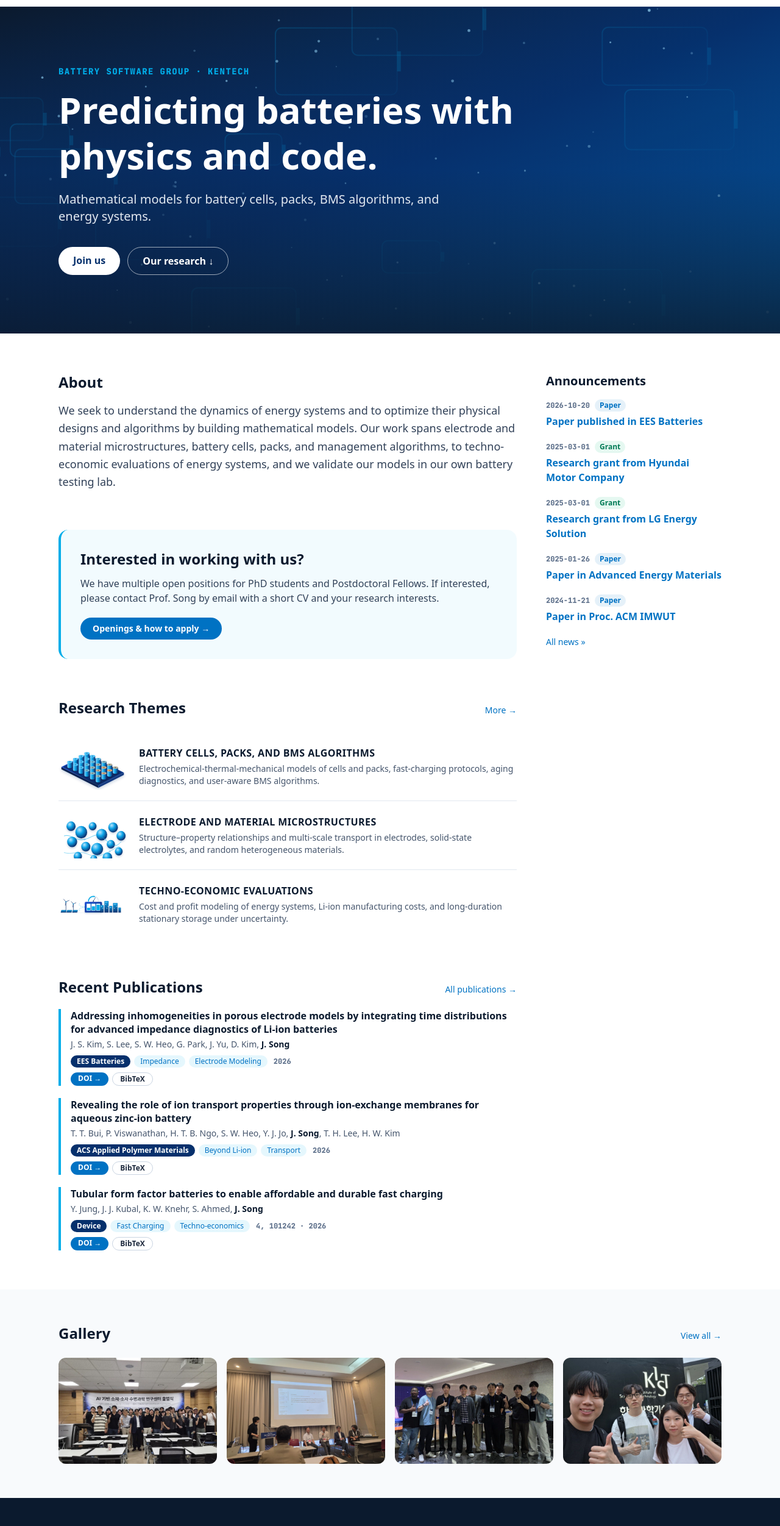
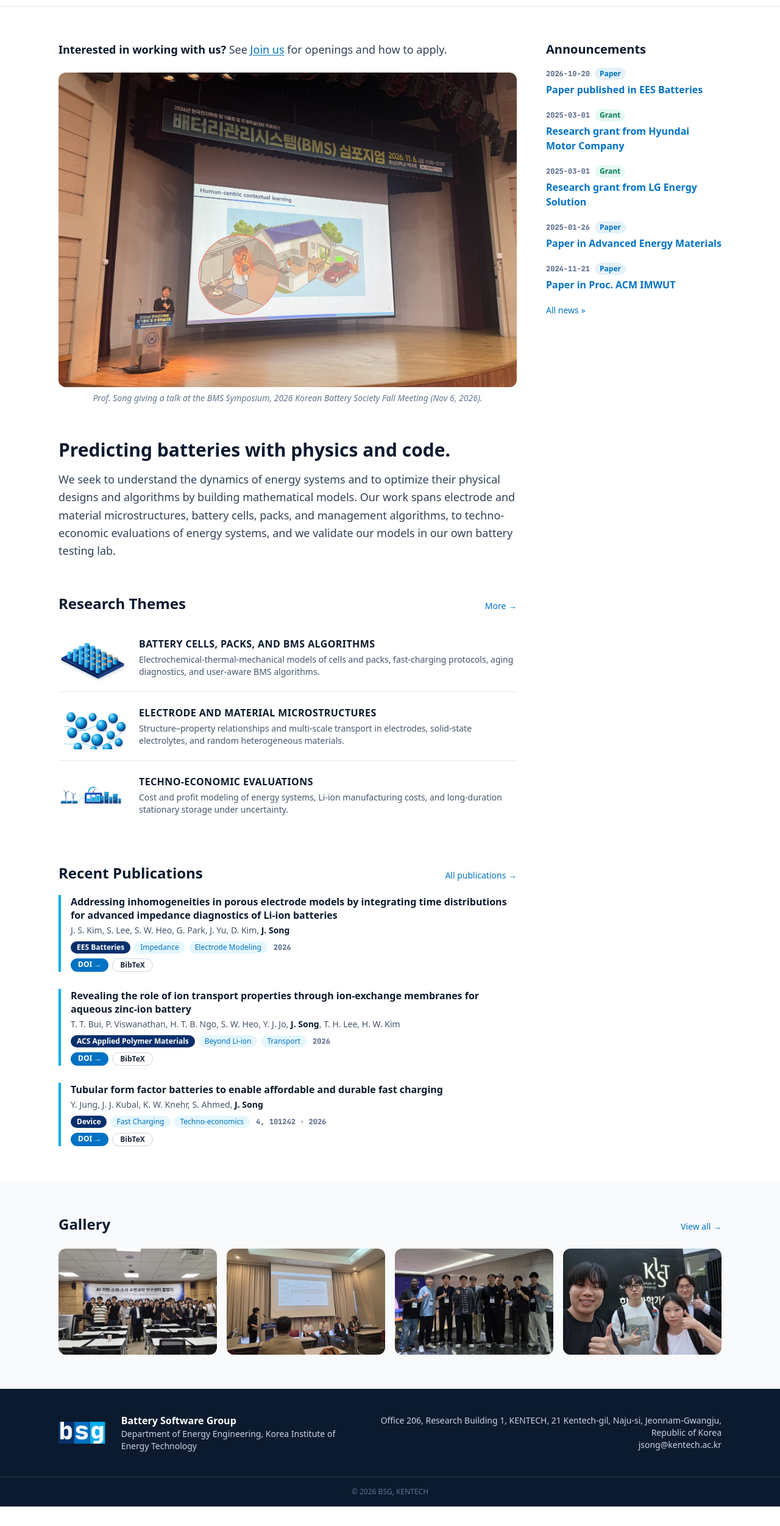
Before and after one commit to BatterySoftwareGroup/bsg-preview, an Astro site: page / in a window 1280 px wide. Shown: the part 50-2553 px from the top of the page at 61% size. After the commit the page ends 2521 px from the top, so only its background shows below. Built offline with nearby package versions, Linux system fonts and the light colour scheme; Astro itself is replaced by a stand-in of ours; a web font is replaced by a local one.

Commit message:
Academic home: talk photo instead of hero, drop animation and KENTECH logo
- Home opens with a captioned talk photo (SD Kang Lab pattern); hero banner,
  canvas animation and hero video/image config removed
- KENTECH logo removed from header, mobile menu and footer
- Footer simplified to lab name + address; full-logo variant removed
- Alumni cards now show their photos; fixed missing space on home

Co-Authored-By: Claude Opus 5.5 <noreply@anthropic.com>

```diff
--- a/docs/CONTENT_GUIDE.md
+++ b/docs/CONTENT_GUIDE.md
@@ -22,20 +22,18 @@
 |---|---|---|
 | name | BSG Lab | 영문 랩명 (헤더·타이틀) |
 | 정식 명칭 (한/영) | Battery Safety & ... Laboratory / 배터리 ○○ 연구실 | hero에 표시 (1단계 작업 시 추가) |
-| tagline | 한 줄 소개 (20단어 이내) | 홈 첫 화면 |
+| mission / about | 홈 제목 한 문장 / 소개 문단 | 홈 About |
+| tagline | 한 줄 소개 (20단어 이내) | 검색·공유 미리보기 설명 |
 | affiliation | KENTECH, Department of ... | footer |
 | address / email / phone / office | | Contact 페이지, footer |
 | mapQuery | Google 지도 검색어 | Contact 지도 |
 | recruiting | 모집 안내 문단 | Contact 'Join us' 박스 |
 | github | 랩 GitHub 주소 | footer |
 
-## 1-1. 첫 화면 배경 / 학교 로고 — `src/site.ts`
-- `heroImage`: `public/hero/hero.jpg` (지금은 임시 그래픽). 가로 1920×1080 이상 JPG.
-- `heroVideo`: mp4를 `public/hero/hero.mp4`로 넣고 경로를 적으면 데스크톱에서 무음 자동재생 영상으로 바뀜(모바일·데이터 절약 모드는 heroImage만 보여줌).
-  **영상 제작 조건**: 1280×720, 10~15초, 24~30 fps, **무음(필수)**, H.264 MP4, 2~4 MB(최대 6 MB). 느린 움직임과 어두운/저채도 장면이 글자 가독성과 루프에 유리. 시작·끝 장면이 비슷하면 반복 티가 안 남.
-  변환(ffmpeg): `ffmpeg -ss 0 -t 12 -i source.mov -vf "scale=1280:-2,fps=30" -an -c:v libx264 -profile:v high -pix_fmt yuv420p -crf 26 -maxrate 2.5M -bufsize 5M -movflags +faststart public/hero/hero.mp4`
-  첫 프레임을 poster로: `ffmpeg -i public/hero/hero.mp4 -frames:v 1 -q:v 3 public/hero/hero.jpg`
-- `partnerLogo`: KENTECH 로고 파일(`public/logo/kentech.svg` 또는 png)을 넣고 경로를 적으면 헤더·footer·모바일 메뉴에 표시. 지금은 비어 있어 숨김.
+## 1-1. 홈 첫 사진 — `src/site.ts`
+- 학술 사이트 방향(2026-11)에 따라 배너·영상·애니메이션 없이, SD Kang Lab처럼 **사진 한 장 + 설명 한 줄**로 시작합니다.
+- `homePhoto`: `public/home/` 아래 가로 사진(긴 변 1600px, JPG ≤ 300 KB). `homePhotoCaption`: 사진 아래 한 줄 설명.
+- 사진을 바꿀 때는 파일만 교체하고 설명 문장을 함께 고치세요.
 
 ## 1-2. 교수 소개 — `src/data/professor.yaml`
 직함, 소속, 소개글(3~5문장), 학력(학위·기관·연도), 경력(직위·기관·기간), 수상, CV·Scholar·ORCID 링크. 이름·사진·이메일은 members.yaml의 PI 항목을 사용.
--- a/src/components/HeroCanvas.astro
+++ /dev/null
@@ -1,37 +0,0 @@
----
-// Zero-byte hero background: battery-cell outlines and ion dots drifting slowly over the CSS gradient.
-// Used when no hero video/image is set. Static single frame under prefers-reduced-motion.
----
-<canvas id="hero-canvas" class="absolute inset-0 h-full w-full" aria-hidden="true"></canvas>
-<script>
-  const c = document.getElementById('hero-canvas') as HTMLCanvasElement, ctx = c.getContext('2d')!;
-  const still = matchMedia('(prefers-reduced-motion: reduce)').matches;
-  const rnd = (a: number, b: number) => a + Math.random() * (b - a);
-  let W = 0, H = 0;
-  const resize = () => { W = c.width = c.offsetWidth; H = c.height = c.offsetHeight; };
-  resize(); addEventListener('resize', resize);
-
-  // cells: rounded rectangles with a terminal nub; dots: ions. Both drift up-right and wrap around.
-  const narrow = W < 768; // fewer, smaller shapes on phones
-  const cells = Array.from({ length: narrow ? 7 : 14 }, () => ({ x: rnd(0, 1), y: rnd(0, 1), w: rnd(90, narrow ? 150 : 220), a: rnd(0.08, 0.25), v: rnd(0.3, 1) }));
-  const dots = Array.from({ length: narrow ? 35 : 70 }, () => ({ x: rnd(0, 1), y: rnd(0, 1), r: rnd(1, 2.5), a: rnd(0.2, 0.7), v: rnd(0.5, 1.5) }));
-
-  const draw = (t: number) => {
-    ctx.clearRect(0, 0, W, H);
-    ctx.lineWidth = 2; ctx.lineCap = 'round';
-    for (const k of cells) {
-      const x = ((k.x + t * k.v * 0.004) % 1.2 - 0.1) * W, y = ((k.y - t * k.v * 0.003) % 1.2 + 1.2) % 1.2 * H - 0.1 * H;
-      const h = k.w * 0.55, g = ctx.createLinearGradient(x, y, x + k.w, y + h);
-      g.addColorStop(0, `rgba(0,171,233,${k.a})`); g.addColorStop(1, `rgba(0,171,233,${k.a * 0.3})`);
-      ctx.strokeStyle = g; ctx.fillStyle = `rgba(0,171,233,${k.a * 0.08})`;
-      ctx.beginPath(); ctx.roundRect(x, y, k.w, h, 10); ctx.fill(); ctx.stroke();
-      ctx.fillStyle = `rgba(0,171,233,${k.a})`; ctx.fillRect(x + k.w, y + h * 0.35, 6, h * 0.3);
-    }
-    for (const d of dots) {
-      const x = ((d.x + t * d.v * 0.006) % 1) * W, y = ((d.y - t * d.v * 0.004) % 1 + 1) % 1 * H;
-      ctx.fillStyle = `rgba(160,225,255,${d.a})`; ctx.beginPath(); ctx.arc(x, y, d.r, 0, 7); ctx.fill();
-    }
-  };
-  if (still) draw(0);
-  else { const loop = (ms: number) => { draw(ms / 1000); requestAnimationFrame(loop); }; requestAnimationFrame(loop); }
-</script>
--- a/src/components/Logo.astro
+++ b/src/components/Logo.astro
@@ -1,7 +1,6 @@
 ---
-// BSG logo from the final design (디자인쏘다, 2026-11). Default: mark only; `full` adds the
-// "Battery Software Group" line in white, for dark backgrounds. Height is set by the parent via class.
-const { class: cls = 'h-8', full = false } = Astro.props;
+// BSG mark from the final logo (디자인쏘다, 2026-11). Height is set by the parent via class.
+const { class: cls = 'h-8' } = Astro.props;
 const base = import.meta.env.BASE_URL.replace(/\/$/, '');
 ---
-<img src={`${base}/logo/${full ? 'bsg-full-dark' : 'bsg-mark-light'}.png`} alt="BSG · Battery Software Group" class={`w-auto ${cls}`} />
+<img src={`${base}/logo/bsg-mark-light.png`} alt="BSG · Battery Software Group" class={`w-auto ${cls}`} />
--- a/src/data/members.yaml
+++ b/src/data/members.yaml
@@ -105,6 +105,7 @@
 
 # ---------- Alumni ----------
 - id: eschoi
+  photo: /members/eschoi.jpg
   name: Eun-Sik Choi
   name_ko: ''
   role: Alumni
@@ -113,6 +114,7 @@
   current: ''
 
 - id: yrjung
+  photo: /members/yrjung.jpg
   name: Yoorim Jung
   name_ko: ''
   role: Alumni
@@ -121,6 +123,7 @@
   current: ''
 
 - id: yrjeon
+  photo: /members/yrjeon.jpg
   name: Yerin Jeon
   name_ko: ''
   role: Alumni
@@ -129,6 +132,7 @@
   current: ''
 
 - id: jykim
+  photo: /members/jykim.jpg
   name: Junyeon Kim
   name_ko: ''
   role: Alumni
@@ -137,6 +141,7 @@
   current: ''
 
 - id: wjsong
+  photo: /members/wjsong.jpg
   name: Woojin Song
   name_ko: ''
   role: Alumni
--- a/src/layouts/Layout.astro
+++ b/src/layouts/Layout.astro
@@ -17,8 +17,6 @@ const nav: [string, string, [string, string][]?][] = [
 const path = Astro.url.pathname.replace(base, '').replace(/\/$/, '') || '/';
 const on = (href: string) => (href === '/' ? path === '/' : path.startsWith(href));
 const active = ([href, , kids]: (typeof nav)[number]) => on(href) || !!kids?.some(([h]) => on(h));
-const flat = nav.flatMap(([href, label, kids]) => kids ?? [[href, label]]);
-const partner = SITE.partnerLogo && `${base}${SITE.partnerLogo}`;
 ---
 <html lang="en">
   <head>
@@ -40,8 +38,7 @@ const partner = SITE.partnerLogo && `${base}${SITE.partnerLogo}`;
   <body class="flex min-h-screen flex-col bg-white font-sans text-slate-800 dark:bg-slate-900 dark:text-slate-100">
     <header class="sticky top-0 z-20 border-b border-slate-200 bg-white/90 backdrop-blur dark:border-slate-700 dark:bg-slate-900/90">
       <div class="mx-auto flex max-w-6xl items-center gap-6 px-4 py-3 lg:px-8">
-        {partner && <a href={SITE.affiliationUrl} target="_blank" rel="noopener" class="shrink-0"><img src={partner} alt={SITE.affiliation} class="h-7 md:h-8" /></a>}
-        <a href={`${base}/`} class:list={['flex items-center gap-3', partner && 'border-l border-slate-300 pl-4 dark:border-slate-600']}><Logo class="h-8 md:h-9" /><span class="hidden text-lg font-semibold text-ink sm:inline dark:text-white">{SITE.fullName}</span></a>
+        <a href={`${base}/`} class="flex items-center gap-3"><Logo class="h-8 md:h-9" /><span class="hidden text-lg font-semibold text-ink sm:inline dark:text-white">{SITE.fullName}</span></a>
         <nav class="ml-auto hidden gap-7 text-[15px] font-medium lg:flex">
           {nav.map((item) => {
             const [href, label, kids] = item;
@@ -82,7 +79,6 @@ const partner = SITE.partnerLogo && `${base}${SITE.partnerLogo}`;
           ) : <a href={`${base}${href}`} class:list={['border-b border-slate-100 py-4 font-medium dark:border-slate-800', on(href) && 'text-blue']}>{label}</a>;
         })}
       </nav>
-      {partner && <a href={SITE.affiliationUrl} target="_blank" rel="noopener" class="mt-auto mb-6 self-start px-5"><img src={partner} alt={SITE.affiliation} class="h-8" /></a>}
     </aside>
     <script>
       const drawer = document.getElementById('drawer')!, open = document.getElementById('menu-open')!;
@@ -105,21 +101,19 @@ const partner = SITE.partnerLogo && `${base}${SITE.partnerLogo}`;
     <main class="flex-1"><slot /></main>
 
     <footer class="bg-ink text-slate-300">
-      <div class="mx-auto grid max-w-6xl gap-8 px-4 py-12 md:grid-cols-3 lg:px-8">
-        <div>
-          <div class="flex items-center gap-4">{partner && <a href={SITE.affiliationUrl} target="_blank" rel="noopener"><img src={partner} alt={SITE.affiliation} class="h-8 brightness-0 invert" /></a>}<Logo full class="h-14" /></div>
-          <p class="mt-4 text-lg font-bold text-white">{SITE.fullName}</p>
-          {SITE.fullNameKo && <p>{SITE.fullNameKo}</p>}
-          <p class="mt-2 text-sm">{SITE.department && `${SITE.department}, `}{SITE.affiliationFull}</p>
+      <div class="mx-auto flex max-w-6xl flex-col gap-6 px-4 py-10 md:flex-row md:items-center md:justify-between lg:px-8">
+        <div class="flex items-center gap-4">
+          <Logo class="h-9" />
+          <div>
+            <p class="font-bold text-white">{SITE.fullName}</p>
+            <p class="text-sm">{SITE.department && `${SITE.department}, `}{SITE.affiliationFull}</p>
+          </div>
         </div>
-        <div class="text-sm">
+        <div class="text-sm md:text-right">
           <p>{SITE.address}</p>
           <a href={`mailto:${SITE.email}`} class="hover:text-white">{SITE.email}</a>
+          {SITE.github && <> · <a href={SITE.github} class="hover:text-white">GitHub</a></>}
         </div>
-        <nav class="flex flex-col gap-1 text-sm md:items-end">
-          {flat.map(([href, label]) => <a href={`${base}${href}`} class="hover:text-white">{label}</a>)}
-          {SITE.github && <a href={SITE.github} class="hover:text-white">GitHub</a>}
-        </nav>
       </div>
       <p class="border-t border-slate-700 py-4 text-center text-xs text-slate-500">© {new Date().getFullYear()} {SITE.name}, {SITE.affiliation}</p>
     </footer>
--- a/src/pages/index.astro
+++ b/src/pages/index.astro
@@ -1,10 +1,9 @@
 ---
-// Home, v2: SD Kang Lab layout — hero, then main column (about, recruiting, research, publications)
-// with an Announcements sidebar. Hero buttons scroll to sections on this page (NEMO-style anchors).
+// Home, v2 (SD Kang Lab pattern): no hero banner — a captioned photo, the recruiting line,
+// mission + about, research themes and recent papers, with an Announcements sidebar.
 import Layout from '../layouts/Layout.astro';
 import PubItem from '../components/PubItem.astro';
 import NewsTag from '../components/NewsTag.astro';
-import HeroCanvas from '../components/HeroCanvas.astro';
 import { getCollection } from 'astro:content';
 import { SITE } from '../site';
 const base = import.meta.env.BASE_URL.replace(/\/$/, '');
@@ -14,49 +13,32 @@ const pubs = (await getCollection('publications')).sort((a, b) => b.data.year -
 const photos = (await getCollection('gallery')).map((g) => g.data).sort((a, b) => +b.date - +a.date).slice(0, 4);
 const h2 = 'text-2xl font-bold text-ink dark:text-white';
 const more = 'text-sm font-medium text-blue hover:underline';
-const poster = SITE.heroImage && `${base}${SITE.heroImage}`;
 ---
 <Layout>
-  <!-- Hero: first screen before scrolling — background media + mission + buttons -->
-  <section class="relative flex min-h-[55vh] items-center overflow-hidden bg-gradient-to-br from-ink via-navy to-blue text-white">
-    {SITE.heroVideo
-      ? <video class="absolute inset-0 h-full w-full object-cover" data-src={`${base}${SITE.heroVideo}`} poster={poster} autoplay muted loop playsinline preload="none" />
-      : poster ? <img class="absolute inset-0 h-full w-full object-cover" src={poster} alt="" />
-      : <HeroCanvas />}
-    <!-- dark gradient so text stays legible over any media -->
-    <div class="absolute inset-0 bg-gradient-to-t from-ink/85 via-navy/40 to-transparent"></div>
-    <div class="relative mx-auto w-full max-w-6xl px-4 py-16 md:py-24 lg:px-8" data-stagger>
-      <p class="font-mono text-sm font-extrabold tracking-widest text-sky uppercase">{SITE.fullName} · {SITE.affiliation}</p>
-      <h1 class="mt-4 max-w-3xl text-4xl font-bold leading-tight md:text-6xl">{SITE.mission}</h1>
-      <p class="mt-5 max-w-2xl text-lg text-slate-200 md:text-xl">{SITE.tagline}</p>
-      <div class="mt-9 flex flex-wrap gap-3">
-        <a href="#join" class="rounded-full bg-white px-6 py-2.5 font-semibold text-navy hover:bg-sky hover:text-white">Join us</a>
-        <a href="#research" class="rounded-full border border-white/60 px-6 py-2.5 font-semibold hover:bg-white/10">Our research ↓</a>
-      </div>
-    </div>
-  </section>
-  <script is:inline>
-    // Load the hero video only on wide screens without data-saver; others keep the poster image.
-    const v = document.querySelector('video[data-src]');
-    if (v && matchMedia('(min-width: 768px)').matches && !navigator.connection?.saveData) v.src = v.dataset.src;
-  </script>
-
-  <div class="mx-auto grid max-w-6xl gap-12 px-4 py-14 lg:grid-cols-[1fr_18rem] lg:px-8 lg:py-16">
-    <div class="space-y-16">
-      <section id="about" class="reveal scroll-mt-24">
-        <h2 class={h2}>About</h2>
-        <p class="mt-4 text-lg leading-relaxed text-slate-700 dark:text-slate-300">{SITE.about}</p>
+  <div class="mx-auto grid max-w-6xl gap-12 px-4 py-10 lg:grid-cols-[1fr_18rem] lg:px-8 lg:py-14">
+    <div class="space-y-14">
+      <section>
+        <h1 class="sr-only">{SITE.fullName}</h1>
+        <p class="text-lg text-slate-700 dark:text-slate-300">
+          <span class="font-semibold text-ink dark:text-white">Interested in working with us?</span>{' '}
+          See <a href={`${base}/join`} class="text-blue underline underline-offset-2">Join us</a> for openings and how to apply.
+        </p>
+        {SITE.homePhoto && (
+          <figure class="mt-6">
+            <img src={`${base}${SITE.homePhoto}`} alt={SITE.homePhotoCaption} class="w-full rounded-xl" />
+            <figcaption class="mt-2 text-center text-sm text-slate-500 italic">{SITE.homePhotoCaption}</figcaption>
+          </figure>
+        )}
       </section>
 
-      <section id="join" class="reveal scroll-mt-24 rounded-2xl border-l-4 border-sky bg-sky/5 p-6 md:p-8">
-        <h2 class={h2}>Interested in working with us?</h2>
-        <p class="mt-3 text-slate-700 dark:text-slate-300">{SITE.recruiting}</p>
-        <a href={`${base}/join`} class="mt-5 inline-block rounded-full bg-blue px-5 py-2 text-sm font-semibold text-white hover:bg-navy">Openings & how to apply →</a>
+      <section id="about" class="reveal scroll-mt-24">
+        <h2 class="text-3xl font-bold leading-tight text-ink dark:text-white">{SITE.mission}</h2>
+        <p class="mt-4 text-lg leading-relaxed text-slate-700 dark:text-slate-300">{SITE.about}</p>
       </section>
 
       <section id="research" class="scroll-mt-24">
         <div class="reveal flex items-baseline justify-between"><h2 class={h2}>Research Themes</h2><a href={`${base}/research`} class={more}>More →</a></div>
-        <div class="mt-6 divide-y divide-slate-200 dark:divide-slate-700" data-stagger>
+        <div class="mt-4 divide-y divide-slate-200 dark:divide-slate-700" data-stagger>
           {topics.map((t) => (
             <a href={`${base}/research/${t.id}`} class="group flex items-center gap-5 py-4">
               {(t.data.cover ?? t.data.image) && <img src={`${base}${t.data.cover ?? t.data.image}`} alt="" class="h-20 w-28 shrink-0 rounded-lg object-contain" />}
@@ -71,7 +53,7 @@ const poster = SITE.heroImage && `${base}${SITE.heroImage}`;
 
       <section id="publications" class="reveal scroll-mt-24">
         <div class="flex items-baseline justify-between"><h2 class={h2}>Recent Publications</h2><a href={`${base}/publications`} class={more}>All publications →</a></div>
-        <ul class="mt-5 space-y-5">{pubs.map((p) => <PubItem p={p.data} id={p.id} />)}</ul>
+        <ul class="mt-5 space-y-7">{pubs.map((p) => <PubItem p={p.data} id={p.id} />)}</ul>
       </section>
     </div>
 
--- a/src/site.ts
+++ b/src/site.ts
@@ -5,7 +5,6 @@ export const SITE = {
   department: 'Department of Energy Engineering', // 에너지공학부 (KENTECH 단일 학부)
   affiliation: 'KENTECH',
   affiliationFull: 'Korea Institute of Energy Technology',
-  affiliationUrl: 'https://www.kentech.ac.kr/', // 학교 로고 클릭 시 이동
   mission: 'Predicting batteries with physics and code.', // hero 한 문장 (00_baseline.md)
   tagline: 'Mathematical models for battery cells, packs, BMS algorithms, and energy systems.',
   // 홈 "About" 문단 (기존 PI 소개를 연구실 관점으로 고쳐 씀 — PI 확인 필요)
@@ -18,11 +17,9 @@ export const SITE = {
   mapQuery: '한국에너지공과대학교', // Google 지도 검색어 (장소명이 좌표보다 정확)
   recruiting: 'We have multiple open positions for PhD students and Postdoctoral Fellows. If interested, please contact Prof. Song by email with a short CV and your research interests.',
   github: '', // 랩 GitHub 조직 주소 — 비우면 footer 링크 숨김
-  // 학교 로고: public/logo/kentech.svg(또는 .png)을 넣고 경로를 적으면 헤더·footer에 표시됩니다. 비우면 숨김.
-  partnerLogo: '/logo/kentech.png',
-  // 첫 화면(hero) 배경. heroVideo(mp4, 무음)가 있으면 영상(데스크톱에서만) → 없으면 heroImage → 둘 다 비면 코드 애니메이션. public/hero/ 아래.
-  heroImage: '', // 영상의 poster로도 쓰임. 예: '/hero/hero.jpg'
-  heroVideo: '',
+  // 홈 첫 사진 (SD Kang Lab식: 사진 + 설명 한 줄). public/home/ 아래, 가로 사진 권장.
+  homePhoto: '/home/talk.jpg',
+  homePhotoCaption: 'Prof. Song giving a talk at the BMS Symposium, 2026 Korean Battery Society Fall Meeting (Nov 6, 2026).',
   // true면 검색 엔진에 안 잡힘(프리뷰용). 정식 공개 때 false로.
   noindex: true,
 };
```
Also changed, not shown: public/hero/hero.jpg (deleted), public/home/talk.jpg (added), public/logo/bsg-full-dark.png (deleted), public/logo/kentech.png (deleted).
